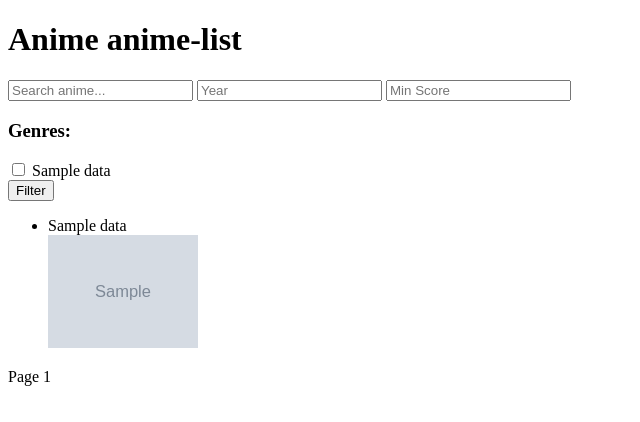
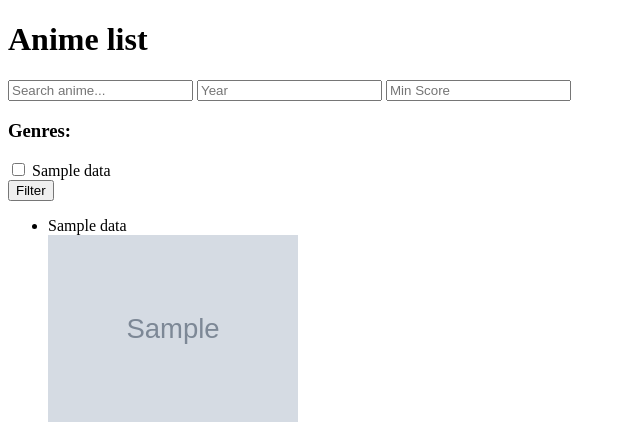
Before and after one commit to J0na555/OtakuParadise, a Django app: page /anime_list/ in a window 1280 px wide. Shown: the top 422 px of the page, without its empty margins (0-640 px from the left). Run offline with Django 5.2, Linux system fonts and the light colour scheme; tables that the repository leaves empty hold one stand-in row (values such as "Sample post"); grey boxes marked "Sample" are stand-in pictures; a database or web service that is not in the repository returns one stand-in record (values such as "Sample title"); data that the repository does not hold is empty.

Commit message:
anime:tyding up things for now

```diff
--- a/animes/templates/animes/anime_list.html
+++ b/animes/templates/animes/anime_list.html
@@ -6,7 +6,7 @@
     <title>anime-list</title>
 </head>
 <body>
-    <h1>Anime anime-list</h1>
+    <h1>Anime list</h1>
 
 <form method="get" action="">
     <input type="text" name="q" placeholder="Search anime..." value="{{ query }}">
@@ -29,7 +29,7 @@
     <ul>
         {% for anime in animes %}
             <li> {{ anime.title }} </li>
-            <img src="{{ anime.images.jpg.image_url }}" alt="{{ anime.title }}" width="150">
+            <img src="{{ anime.images.jpg.image_url }}" alt="{{ anime.title }}" width="250">
         {% empty %}
             <li>No anime found</li>
         {% endfor %}
--- a/animes/templates/animes/top_anime.html
+++ b/animes/templates/animes/top_anime.html
@@ -9,7 +9,7 @@
     <h1>Top Animes</h1>
     {% for anime in animes %}
         <li> {{ anime.title }} </li>
-        <img src="{{ anime.images.jpg.image_url }}" alt="{{ anime.title }}" width="150"><br>
+        <img src="{{ anime.images.jpg.image_url }}" alt="{{ anime.title }}" width="250"><br>
     {% endfor%}
     <ul>
         <div>
--- a/animes/views.py
+++ b/animes/views.py
@@ -4,6 +4,7 @@ import requests
 def top_anime(request):
     page = request.GET.get('page', 1)
     url = f"https://api.jikan.moe/v4/top/anime?page={page}"
+
 
 
     response = requests.get(url)
```
